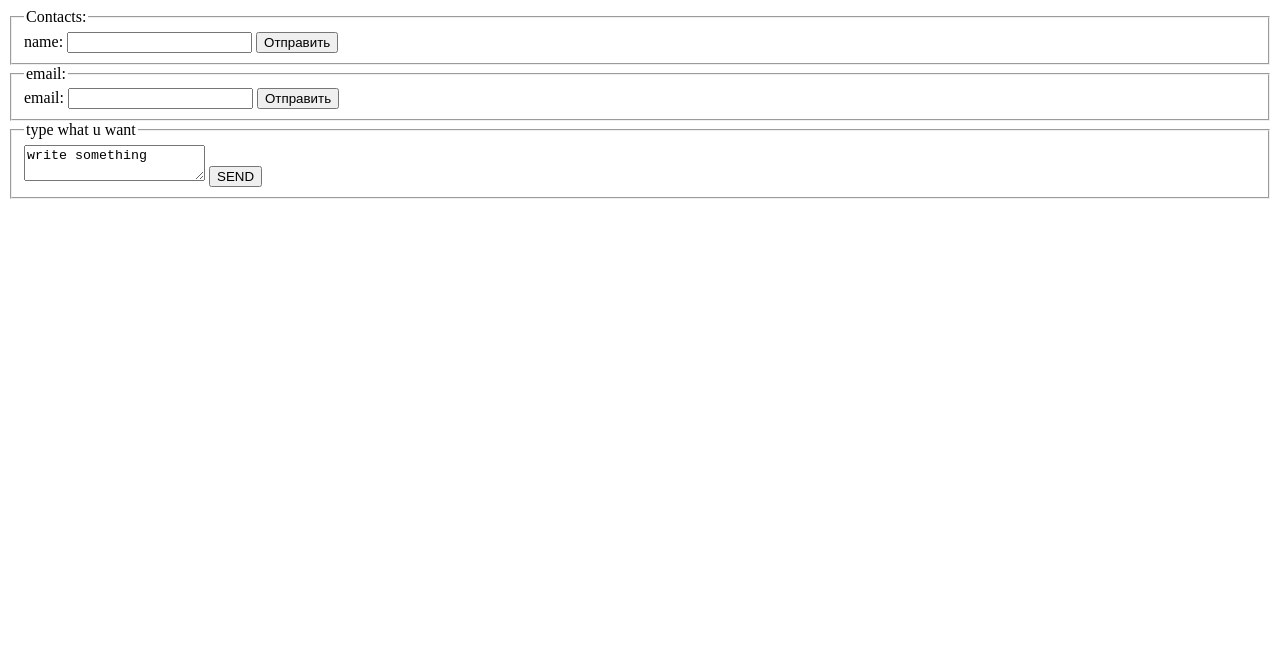
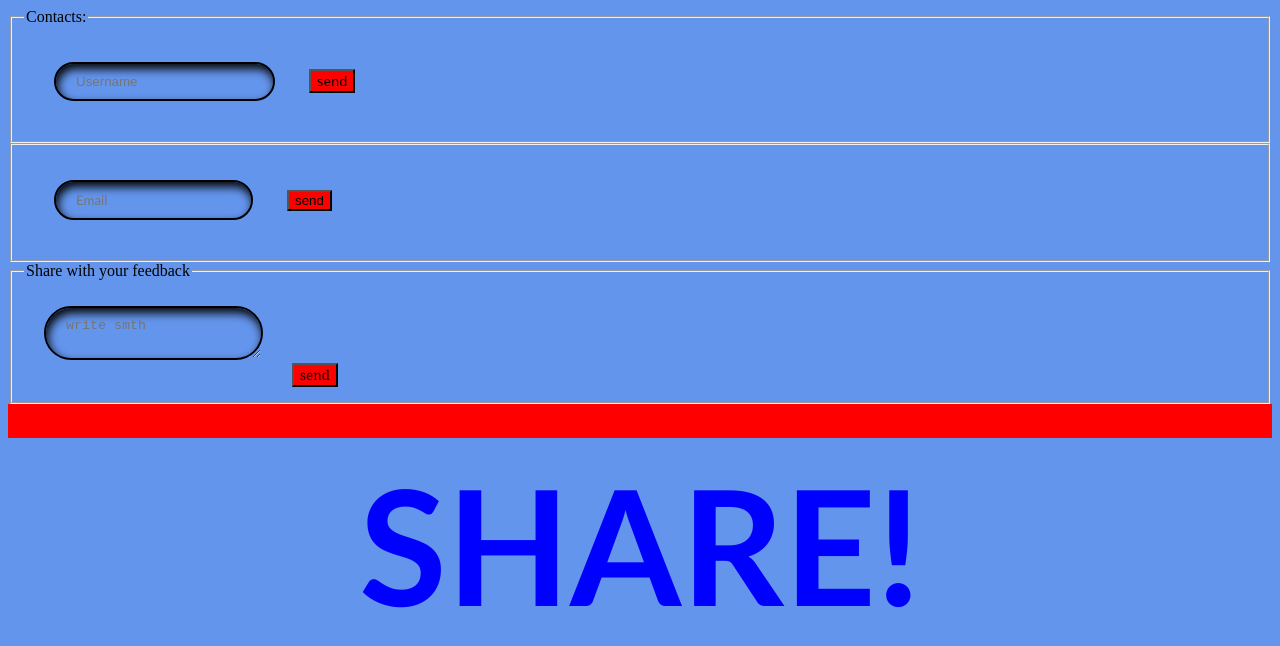
Before and after one commit to vcffff/portfolio, a plain HTML site: page contact.html in a window 1280 px wide. Drawn offline with Linux system fonts and the light colour scheme.

Commit message:
Update contact.html

```diff
--- a/contact.html
+++ b/contact.html
@@ -5,33 +5,71 @@
     <meta name="viewport" content="width=device-width, initial-scale=1.0">
     <title>Contacts</title>
 </head>
-<body>
+<body style="background-color:cornflowerblue;">
     <form>
     <fieldset>
         <legend>Contacts:</legend>
-        <label for="hello">name:</label>
-        <input type="text" id="hello">
-       <input type="submit" value="Отправить">
+        <style>
+            .input {
+  margin: 30px;
+  background: none;
+  border:2px solid black;
+  outline: none;
+  max-width: 190px;
+  padding: 10px 20px;
+  font-size: 40pxpx;
+  border-radius: 9999px;
+  box-shadow: inset 2px 5px 10px rgb(5, 5, 5);
+  color: #fff;
+}
+.whse{
+    background-color:red;
+
+}
+.whse:hover{
+    background-color: green;
+}
+.exit{
+    background-color:red;
+  text-align: center;
+}
+.exit:hover{
+    background-color:black;
+    transition: 1s ease;
+}
+#yuyu{
+    margin: 5px;
+
+}
+#text{
+    margin: 20px;
+}
+
+        </style>
+<input placeholder="Username" class="input" name="text" type="text">
+       <input style="font-family:system-ui, -apple-system, BlinkMacSystemFont, 'Segoe UI', Roboto, Oxygen, Ubuntu, Cantarell, 'Open Sans', 'Helvetica Neue', sans-serif ;" type="submit" value="send" class="whse">
     </form>
 </fieldset>
 <form>
     <fieldset>
-        <legend>email:</legend>
-        <label for="hello">email:</label>
-        <input type="email" id="hello">
-       <input type="submit" value="Отправить">
+        <input style="font-family: 'Gill Sans', 'Gill Sans MT', Calibri, 'Trebuchet MS', sans-serif;" placeholder="Email" class="input" name="Email" type="email">
+       <input type="submit" value="send" class="whse">
     </fieldset>
 </form>
 </form>
 <form>
     <fieldset>
         <legend>
-type what u want
+Share with your feedback
         </legend>
-    <textarea >write something</textarea>
-    <input type="submit" value="SEND">
+    <textarea  placeholder="write smth" class="input" id="text"></textarea>
+    <input style="font-family: Cambria, Cochin, Georgia, Times, 'Times New Roman', serif;";" type="submit" value="send" class="whse" id="yuyu">
     </fieldset>
 
     </form>
+<div class="exit">
+    <a style="text-decoration: none; color: red; font-size: 30px;" href="./index.html" > BACK TO HOME</a>
+</div>
+<h1 style="font-size: 160px; text-align: center;font-family: 'Trebuchet MS', 'Lucida Sans Unicode', 'Lucida Grande', 'Lucida Sans', Arial, sans-serif;color:blue; margin: 10px; ">SHARE!</h1>
 </body>
 </html>
```
